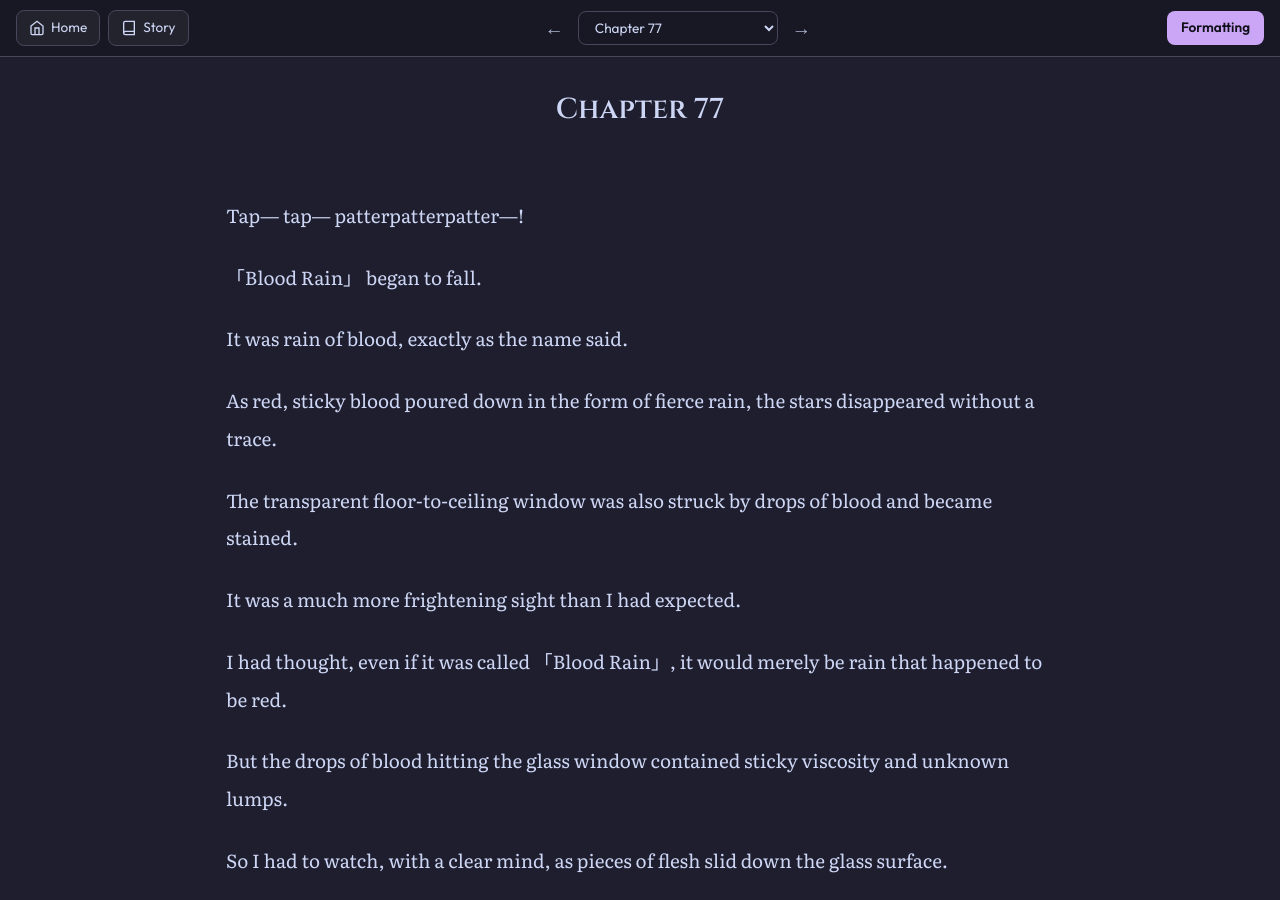
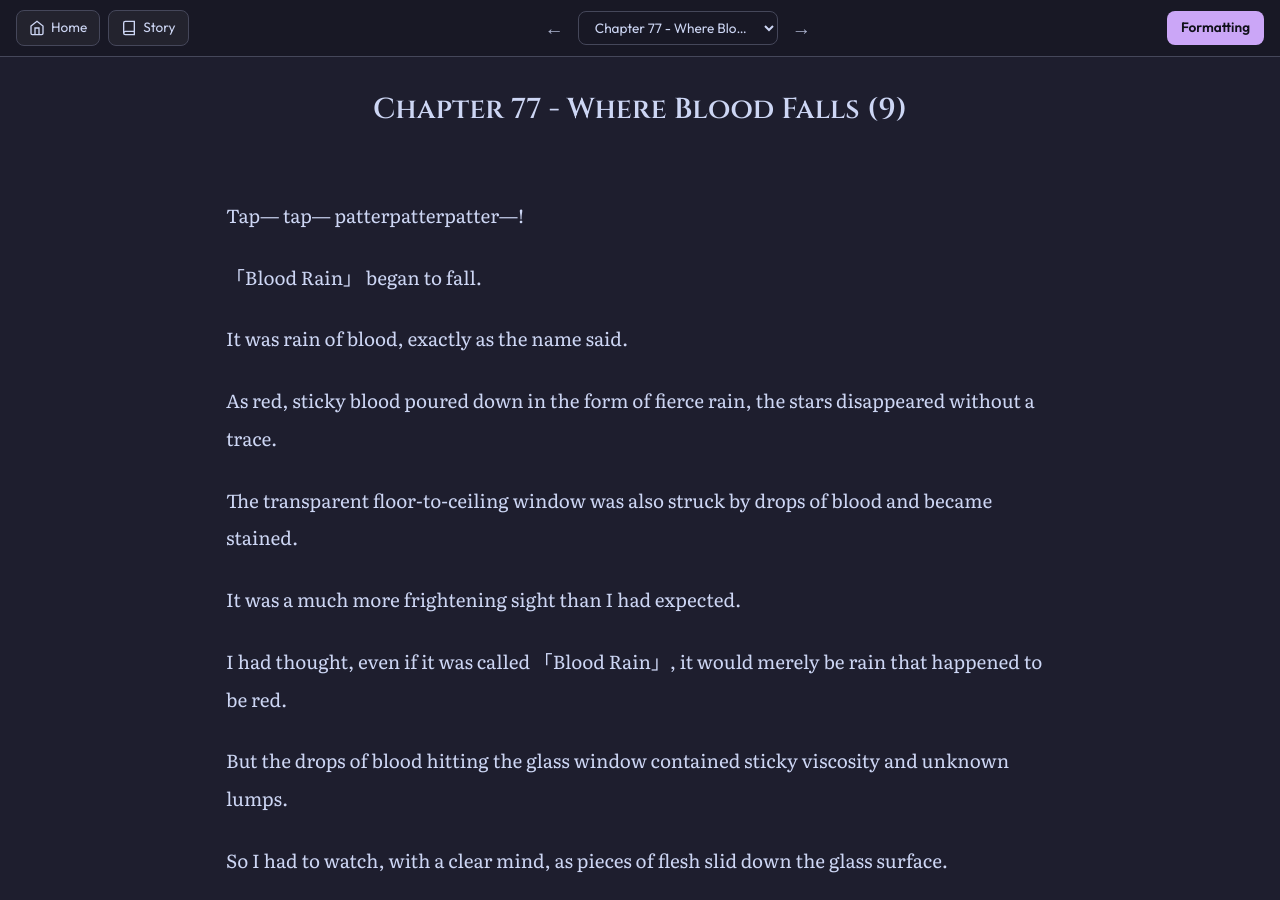
Before and after one commit to soleumn/soleumn.github.io, a Jekyll site: the page built from _chapters/esg/ch77.md, in a window 1280 px wide and 900 px high. Built offline with Jekyll 4.4.1, drawn with Linux system fonts in a browser that asks for light colours; comment, search, counter and statistics services are not loaded.

Commit message:
Update ch77.md

```diff
--- a/_chapters/esg/ch77.md
+++ b/_chapters/esg/ch77.md
@@ -1,5 +1,5 @@
 ---
-title: "Chapter 77"
+title: "Chapter 77 - Where Blood Falls (9)"
 categories: esg
 capitulo: 77
 ---
```
